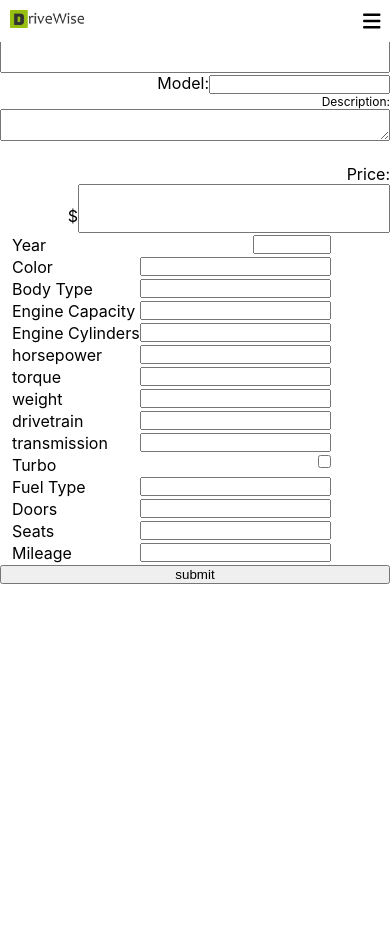
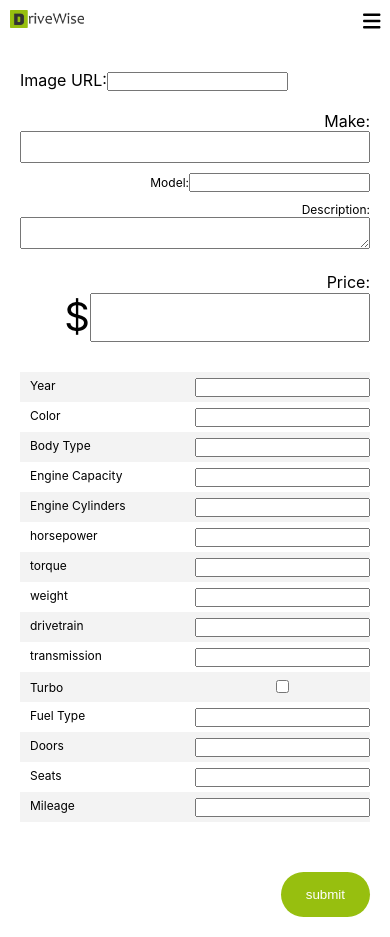
Before and after one commit to iamchristianani/drivewise-frontend, a React (Create React App) app: page /new_car in a window 390 px wide. Before the commit the page ends 844 px from the top, so only its background shows below. Built offline with nearby package versions, Linux system fonts and the light colour scheme.

Commit message:
fix stlye erorrs

```diff
--- a/src/pages/style/newCar.css
+++ b/src/pages/style/newCar.css
@@ -1,96 +1,96 @@
-.details_container {
+.newCar_container {
   width: 100%;
 }
 
-.inner-details {
+.inner-newCar {
   display: flex;
   flex-direction: column;
   padding: 50px;
   width: 100%;
 }
 
-.all-details {
+.all-newCar {
   display: flex;
   gap: 20px;
 }
 
-.image-box {
+.newCar_container .image-box {
   width: 70%;
   height: auto;
 }
 
-.image-box img {
+.newCar_container .image-box img {
   width: 100%;
 }
 
-.all-text-box {
+.newCar_container .all-text-box {
   width: 30%;
 }
 
-.title-x-desc {
+.newCar_container .title-x-desc {
   text-align: right;
 }
 
-.desc-text {
+.newCar_container .desc-text {
   font-size: 12px;
 }
 
-.details-table-container {
+.newCar-table-container {
   margin-top: 30px;
 }
 
-.details-model {
+.newCar-model {
   font-size: 12px;
   margin: 10px 0;
 }
 
-.details-table {
+.newCar-table {
   width: 100%;
   font-size: 12px;
   border-collapse: collapse;
 }
 
-.table-left-text {
+.newCar-table-container .table-left-text {
   padding: 0 0 0 10px;
 }
 
-.table-right-text {
+.newCar-table-container .table-right-text {
   float: right;
   padding: 0 10px 0 0;
 }
 
-.details-table-row {
+.newCar-table-row {
   width: 100%;
   height: 30px;
 }
 
-.details-table-row:nth-child(even) {
+.newCar-table-row:nth-child(even) {
   background-color: #fff;
 }
 
-.details-table-row:nth-child(odd) {
+.newCar-table-row:nth-child(odd) {
   background-color: #f3f3f3;
 }
 
-.price-box {
+.newCar_container .price-box {
   margin: 20px 0 0 0;
   text-align: right;
 }
 
-.details-amount {
+.newCar-amount {
   font-size: 40px;
 }
 
-.back-button {
+.newCar_container .back-button {
   position: relative;
 }
 
-.details-reserve-btn {
-  width: fit-content;
-  margin: 50px 0 0 0;
+.newCar-reserve-btn {
+  /* width: fit-content; */
+  margin-top: 50px;
   display: flex;
   align-items: center;
-  padding: 15px 15px;
+  padding: 15px 25px;
   border: 0;
   border-radius: 30px;
   background: #97bf0f;
@@ -110,7 +110,7 @@
   width: 80%;
 }
 
-.details-table-row input {
+.newCar-table-row input {
   width: 50%;
 }
 
@@ -120,27 +120,27 @@ textarea {
 }
 
 @media (max-width: 600px) {
-  .details_container {
+  .newCar_container {
     margin-top: 50px;
   }
 
-  .inner-details {
+  .inner-newCar {
     padding: 20px;
   }
 
-  .all-details {
+  .all-newCar {
     flex-direction: column;
   }
 
-  .image-box {
+  .newCar_container .image-box {
     width: 100%;
   }
 
-  .all-text-box {
+  .newCar_container .all-text-box {
     width: 100%;
   }
 
-  .back-button {
+  .newCar_container .back-button {
     margin: 30px 0 70px 0;
   }
 }
```
